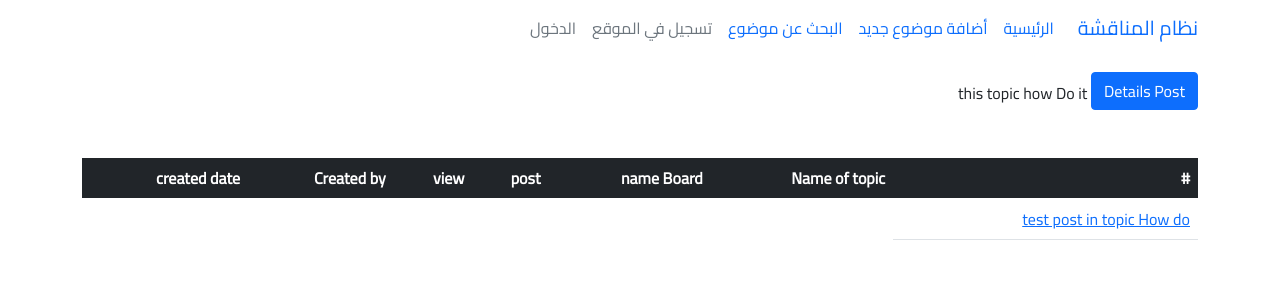
After one commit to onifaie/board, a Django app: page /DetailsPost/12/ in a window 1280 px wide. The commit adds this page. Shown: the top 300 px of the page. Run offline with Django 3.2, Linux system fonts and the light colour scheme; data comes from the database, SQL or seed files in the repository; both versions use the stored data as it was after the commit; some libraries are stand-ins or nearby versions.

Commit message:
addFontand RTL Style

```diff
--- a/board/models.py
+++ b/board/models.py
@@ -48,11 +48,10 @@ class topic(models.Model):
     def __str__(self):
         return '{}'.format(self.toptitle)
 
-    def get_count_tpoic(self):
+    def get_count_post(self):
         # print(post.objects.filter(topic__topboard=self).count())
 
-        return  topic.objects.filter(topic__topic=self).count()
-
+        return  post.objects.filter(topic__topic=self).count()
 
 
 
--- a/board/urls.py
+++ b/board/urls.py
@@ -7,5 +7,6 @@ urlpatterns = [
     # path('Details/<int:board_id>',views.Details,name='Details'),
     path('topic/<int:id>/',views.topicc, name='topic'),
     path('post/<int:id>/',views.postt, name='post'),
+    path('DetailsPost/<int:id>/',views.DetailsPostt, name='DetailsPost'),
 
 ]
--- a/board/views.py
+++ b/board/views.py
@@ -36,3 +36,10 @@ def postt(request,id):
     mypost=post.objects.filter(topic=id)
     print(mypost)
     return render(request,'post.html',{'mypost':mypost})
+
+
+
+def DetailsPostt(request,id):
+    DetailsPost=post.objects.get(pk=id)
+    print(DetailsPost)
+    return render(request,'DetailsPost.html',{'DetailsPost':DetailsPost})
--- /dev/null
+++ b/templates/DetailsPost.html
@@ -0,0 +1,31 @@
+{%extends 'base.html'%}
+
+{%block content%}
+
+<div class="btn btn-primary mb-lg-4 mt-lg-3">Details Post  </div>
+<!-- <h1>this Posts for {{myboard.board}}</h1> -->
+<table class="table mt-lg-4">
+  <thead class="bg-dark text-white">
+    <tr>
+      <th scope="col">#</th>
+      <th scope="col">Name of topic</th>
+      <th scope="col">name Board</th>
+      <th scope="col">post </th>
+      <th scope="col">view </th>
+      <th scope="col">Created by </th>
+      <th scope="col">created date </th>
+    </tr>
+  </thead>
+  <tbody>
+{{DetailsPost}}
+
+
+      <tr>
+        <td scope="col"><a href="#">{{DetailsPost.message}}</a></td>
+
+      </tr>
+  </tbody>
+</table>
+
+
+{%endblock%}
--- a/templates/base.html
+++ b/templates/base.html
@@ -7,28 +7,33 @@
     <meta charset="UTF-8">
     <meta http-equiv="X-UA-Compatible" content="IE=edge">
     <meta name="viewport" content="width=device-width, initial-scale=1.0">
-    <link rel="stylesheet" href="{% static 'css/bootstrap.min.css'%}">
+    <link rel="stylesheet" href="{% static 'css/bootstrap.rtl.min.css'%}">
+    <link href="https://fonts.googleapis.com/css2?family=Cairo&display=swap" rel="stylesheet">
     <title>Document</title>
 </head>
-<body  class="container">
-    <nav class="navbar navbar-expand-lg navbar-light bg-light">
-        <a class="navbar-brand" href="{%url 'index'%}">Board Prohject <i class="<i class="fa fa-facebook" aria-hidden="true"></i></a>
+<body  class="container" dir="rtl" style="font-family: 'Cairo';";
+">
+    <nav class="navbar navbar-expand-lg  text-white bg-white">
+        <a class="navbar-brand" href="{%url 'index'%}">نظام المناقشة  <i class="<i class="fa fa-facebook" aria-hidden="true"></i></a>
         <button class="navbar-toggler" type="button" data-toggle="collapse" data-target="#navbarNav" aria-controls="navbarNav" aria-expanded="false" aria-label="Toggle navigation">
           <span class="navbar-toggler-icon"></span>
         </button>
         <div class="collapse navbar-collapse" id="navbarNav">
           <ul class="navbar-nav">
             <li class="nav-item active">
-              <a class="nav-link" href="{%url 'index'%}">Home <span class="sr-only">(current)</span></a>
+              <a class="nav-link" href="{%url 'index'%}">الرئيسية <span class="sr-only"></span></a>
             </li>
             <li class="nav-item">
-              <a class="nav-link" href="#">add new Post </a>
+              <a class="nav-link" href="#">أضافة موضوع جديد </a>
             </li>
             <li class="nav-item">
-              <a class="nav-link" href="#">Profile</a>
+              <a class="nav-link" href="#">البحث عن موضوع </a>
             </li>
             <li class="nav-item">
-              <a class="nav-link disabled" href="#">Skills</a>
+              <a class="nav-link disabled" href="#">تسجيل في الموقع </a>
+            </li>
+            <li class="nav-item">
+              <a class="nav-link disabled" href="#">الدخول </a>
             </li>
           </ul>
         </div>
--- a/templates/post.html
+++ b/templates/post.html
@@ -24,7 +24,7 @@
       {%for n in mypost.all%}
 
       <tr>
-        <td scope="col"><a href="{% url 'topic' n.id%}">{{n.message}}</a></td>
+        <td scope="col"><a href="{% url 'DetailsPost' n.id%}">{{n.message}}</a></td>
         <td scope="col"><a href="{% url 'topic' n.id%}">{{n.create_by}}</a></td>
         <td scope="col"><a href="{% url 'topic' n.id%}">{{n.create_dt}}</a></td>
 
```
Also changed, not shown: templates/index.html (+13 -20 lines), templates/topic.html (+7 -4 lines), db.sqlite3.
